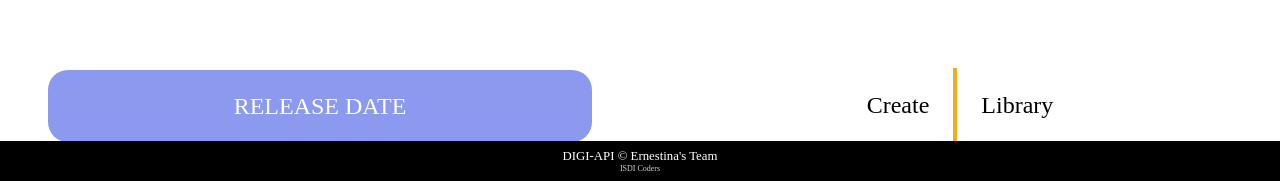
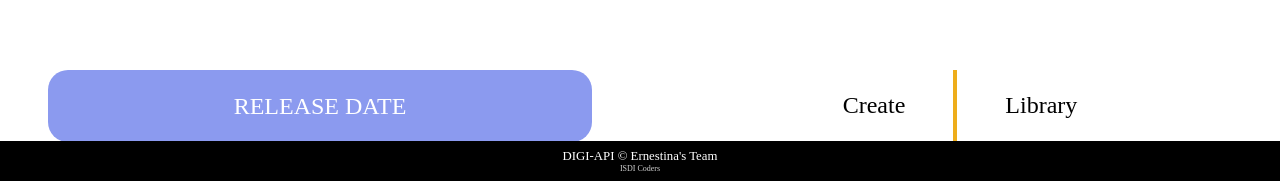
Before and after one commit to isdi-coders-2023/Ernestina-202304-mad, a React (Vite) app: page / in a window 1280 px wide. Shown: the part 619-800 px from the top of the page. Built offline with nearby package versions, Linux system fonts and the light colour scheme; no server answers; a web font is replaced by a local one.

Commit message:
Fix List and Card styles modules

```diff
--- /dev/null
+++ b/src/components/card/card.module.scss
@@ -0,0 +1,89 @@
+$home-primary-color: #8b9aef;
+$home-secondary-color: #eead1b;
+
+.card {
+  display: flex;
+  flex-direction: column;
+  justify-content: center;
+  align-items: center;
+  padding: 1em;
+  font-size: 1.5rem;
+  text-align: center;
+  min-height: 20em;
+  position: relative;
+  overflow: hidden;
+
+  &::before {
+    background: linear-gradient(
+      to right,
+      fade_out(#fff, 1) 0%,
+      fade_out(#fff, 0.7) 100%
+    );
+    content: "";
+    display: block;
+    height: 100%;
+    left: -75%;
+    position: absolute;
+    top: 0;
+    transform: skewX(-25deg);
+    width: 50%;
+    z-index: 2;
+  }
+
+  &:hover,
+  &:focus {
+    &::before {
+      animation: shine 0.85s;
+    }
+  }
+
+  @keyframes shine {
+    100% {
+      left: 125%;
+    }
+  }
+}
+
+.cardImage {
+  display: flex;
+  align-items: center;
+  min-height: 16em;
+}
+
+.cardData {
+  display: flex;
+  flex-direction: column;
+  justify-content: flex-start;
+  align-items: center;
+  height: 20%;
+  text-decoration: none;
+}
+
+li:hover {
+  transition: 0.5s ease-in-out;
+  box-shadow: 0 0 20px #8b9aef35;
+}
+
+li img {
+  transform: scale(0.7);
+  height: 80%;
+  margin: 1em;
+}
+
+li:hover img {
+  transform: scale(0.8) rotate(2deg);
+  transition: 0.5s ease-in-out;
+}
+
+.cardId {
+  color: $home-secondary-color;
+}
+
+a {
+  text-decoration: none;
+  color: black;
+}
+
+a:visited {
+  color: inherit;
+}
--- a/src/components/card/card.tsx
+++ b/src/components/card/card.tsx
@@ -1,5 +1,6 @@
 import { Link } from "react-router-dom";
 import { Digimon } from "../../models/digimon";
+import style from "./card.module.scss";
 
 type PropsType = {
   item: Digimon;
@@ -8,13 +9,13 @@ type PropsType = {
 export function Card({ item }: PropsType) {
   return (
     <Link to={`details/${item.id}`}>
-      <li className="card">
-        <div className="card-image">
+      <li className={style.card}>
+        <div className={style.cardImage}>
           <img src={item.images[0].href} alt={`${item.name} representation`} />
         </div>
-        <div className="card-data">
+        <div className={style.cardData}>
           <span>{item.name}</span>
-          <span className="card-id">#{item.id}</span>
+          <span className={style.cardId}>#{item.id}</span>
         </div>
       </li>
     </Link>
--- a/src/components/details/details.module.scss
+++ b/src/components/details/details.module.scss
@@ -10,6 +10,7 @@
 
   li {
     margin: 1em 0;
+    height: auto;
   }
 
   header {
--- a/src/components/home/home.scss
+++ b/src/components/home/home.scss
@@ -19,6 +19,12 @@ $home-secondary-color: #eead1b;
   }
 }
 
+header {
+  @media only screen and (min-width: 376px) {
+    opacity: 0;
+  }
+}
+
 a {
   text-decoration: none;
   color: black;
@@ -26,96 +32,6 @@ a {
 
 a:visited {
   color: inherit;
-}
-
-ul {
-  display: grid;
-  grid-template-columns: repeat(auto-fit, minmax(20rem, 1fr));
-  grid-gap: 2rem;
-  margin: 2rem 2rem 6rem 2rem;
-}
-
-li {
-  display: flex;
-  flex-direction: column;
-  justify-content: center;
-  align-items: center;
-  padding: 1em;
-  font-size: 1.5rem;
-  text-align: center;
-  min-height: 20em;
-  position: relative;
-  overflow: hidden;
-
-  &::before {
-    background: linear-gradient(
-      to right,
-      fade_out(#fff, 1) 0%,
-      fade_out(#fff, 0.7) 100%
-    );
-    content: "";
-    display: block;
-    height: 100%;
-    left: -75%;
-    position: absolute;
-    top: 0;
-    transform: skewX(-25deg);
-    width: 50%;
-    z-index: 2;
-  }
-
-  &:hover,
-  &:focus {
-    &::before {
-      animation: shine 0.85s;
-    }
-  }
-
-  @keyframes shine {
-    100% {
-      left: 125%;
-    }
-  }
-  .card-image {
-    display: flex;
-    align-items: center;
-    min-height: 16em;
-  }
-
-  .card-data {
-    display: flex;
-    flex-direction: column;
-    justify-content: flex-start;
-    align-items: center;
-    height: 20%;
-    text-decoration: none;
-  }
-}
-
-li:hover {
-  transition: 0.5s ease-in-out;
-  box-shadow: 0 0 20px #8b9aef35;
-}
-
-li img {
-  transform: scale(0.7);
-  height: 80%;
-  margin: 1em;
-}
-
-li:hover img {
-  transform: scale(0.8) rotate(2deg);
-  transition: 0.5s ease-in-out;
-}
-
-.card-id {
-  color: $home-secondary-color;
-}
-
-header {
-  @media only screen and (min-width: 376px) {
-    opacity: 0;
-  }
 }
 
 .menu-container {
--- /dev/null
+++ b/src/components/list/list.module.scss
@@ -0,0 +1,6 @@
+.digimons {
+  display: grid;
+  grid-template-columns: repeat(auto-fit, minmax(20rem, 1fr));
+  grid-gap: 2rem;
+  margin: 2rem 2rem 6rem 2rem;
+}
--- a/src/components/list/list.tsx
+++ b/src/components/list/list.tsx
@@ -1,6 +1,7 @@
 import { useContext } from "react";
 import { AppContext } from "../../context/app.context";
 import { Card } from "../card/card";
+import style from "./list.module.scss";
 
 export function List() {
   const {
@@ -8,7 +9,7 @@ export function List() {
   } = useContext(AppContext);
 
   return (
-    <ul className="digimons" role="list">
+    <ul className={style.digimons} role="list">
       {digimon.map((item) => (
         <Card key={item.name} item={item}></Card>
       ))}
--- a/src/components/nav/nav.module.scss
+++ b/src/components/nav/nav.module.scss
@@ -15,7 +15,12 @@
   }
 
   li {
+    display: flex;
+    align-items: center;
+    justify-content: center;
     min-height: 3em;
+    padding: 0 2em;
+    font-size: 150%;
   }
 
   li:first-child {
```
